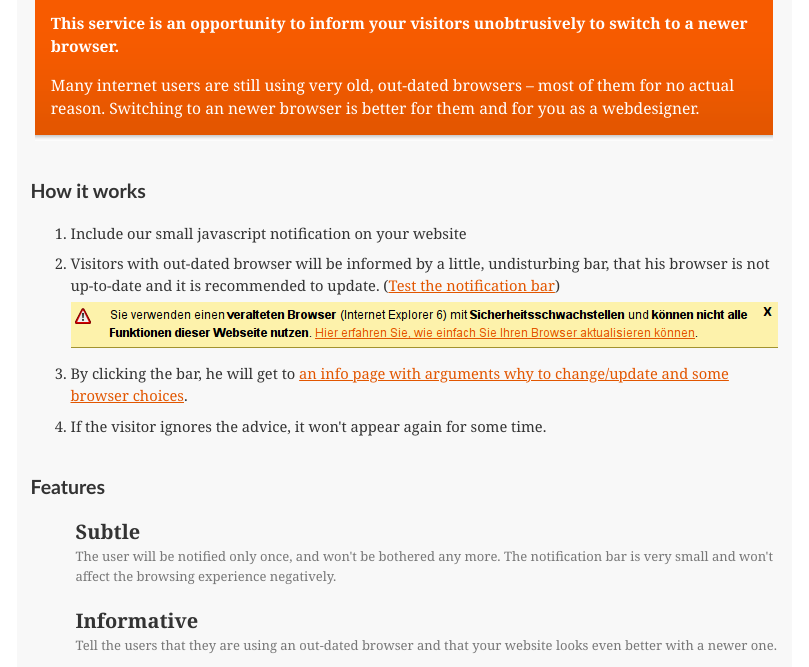
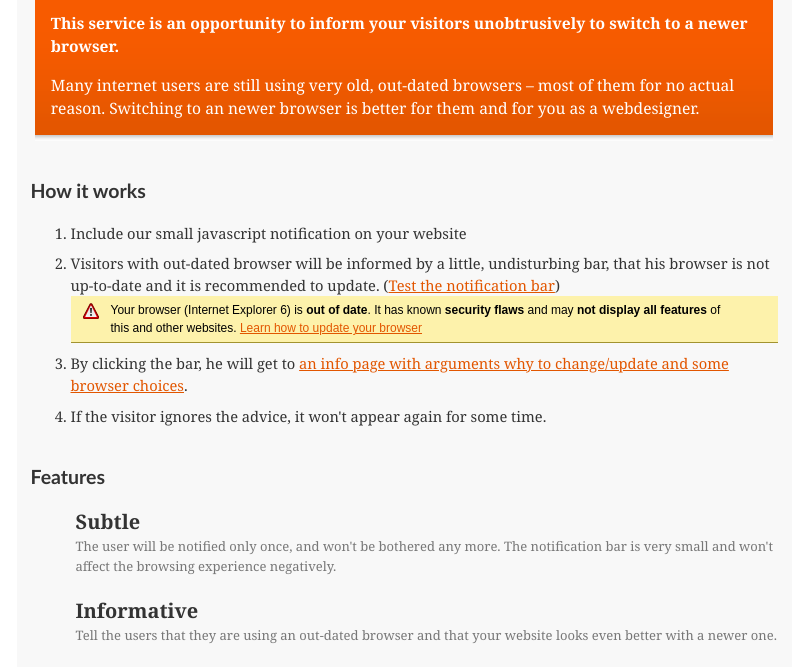
Before and after one commit to rogeriopradoj/browser-update, a PHP site: page / in a window 1280 px wide. Shown: the part 178-845 px from the top of the page, without its empty margins (236-1045 px from the left). Run offline with PHP 8.4, Linux system fonts and the light colour scheme.

Commit message:
Implemented suggestions of issue 27

```diff
--- a/base.css
+++ b/base.css
@@ -346,8 +346,14 @@ ol.steps li {
 	margin-bottom: .6em;
 }
 
-ol.steps div {
-
+ol.steps div.example {
+	border-bottom:1px solid #A29330;
+	background: #FDF2AB url(/img/dialog-warning.gif) no-repeat 1em 0.55em;
+	padding: 5px 36px 5px 40px;
+	text-align: left;
+	font-family: Arial, Helvetica, sans-serif;
+	color:#000;
+	font-size: 12px;
 }
 
 .infoplus {
--- a/lang/en/index-steps.php
+++ b/lang/en/index-steps.php
@@ -1,20 +1,34 @@
 <ol class="steps">
 	<!--<li><div>You should (of course) code the Website that it is accessible by old webbrowsers, but you can leave some features/gimmicks out.</div></li>-->
-			<li><div>
+	<li>
+		<div>
 			Include our small javascript notification on your website
-            </div></li>
-			<li><div>
+		</div>
+	</li>
+	<li>
+		<div>
 			Visitors with out-dated browser will be informed by a little,
 			undisturbing bar, that his browser is not up-to-date and it
 			is recommended to update.
 			(<a href="#" onclick="$buo({},true);">Test the notification bar</a>)<br/>
-                <a href="#" onclick="$bu=new $buo({},true);"><img src="/img/bar-small.png" alt="" style="padding-top:6px;"/></a>
-                <!--, to see all the features of this website.--></div></li>
-			<li><div>
+			<div class="example">
+				Your browser (Internet Explorer 6) is <strong>out of date</strong>.
+				It has known <strong>security flaws</strong> and may <strong>not
+				display all features</strong> of this and other websites.
+				<a href="#" onclick="$bu=new $buo({},true);">Learn how to update your browser</a>
+			</div>
+			<!--, to see all the features of this website.-->
+		</div>
+	</li>
+	<li>
+		<div>
 			By clicking the bar, he will get to <a href="update.html">an info page
 			with arguments why to change/update and some browser choices</a>.
-            </div></li>
-            <li><div>
+		</div>
+	</li>
+	<li>
+		<div>
 			If the visitor ignores the advice, it won't appear again for some time.
-			</div></li>
+		</div>
+	</li>
 </ol>
--- a/update.js
+++ b/update.js
@@ -57,7 +57,7 @@ var $buo = function(op,test) {
             Funktionen dieser Webseite nutzen</b>. \
             <a href="'+url+'" style="color:#E25600;">Hier erfahren Sie, wie einfach Sie Ihren Browser aktualisieren k&ouml;nnen</a>.';
 	else
-		t = 'Your browser ('+b.t+') <b>out of date</b>. It has known <b>security flaws</b> and may <b>not display all features</b> of this and other websites.<br> \
+		t = 'Your browser ('+b.t+') is <b>out of date</b>. It has known <b>security flaws</b> and may <b>not display all features</b> of this and other websites. \
              <a href="'+url+'">Learn how to update your browser</a>';
 
 
```
Also changed, not shown: lang/de/index-steps.php (+22 -8 lines). Lines whose indentation alone changed are shown as unchanged.
